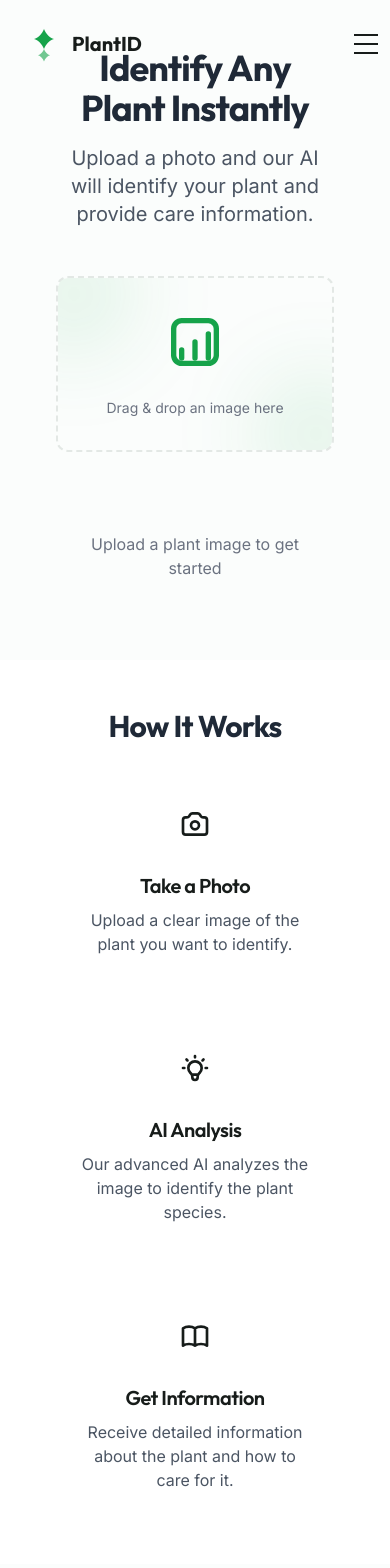
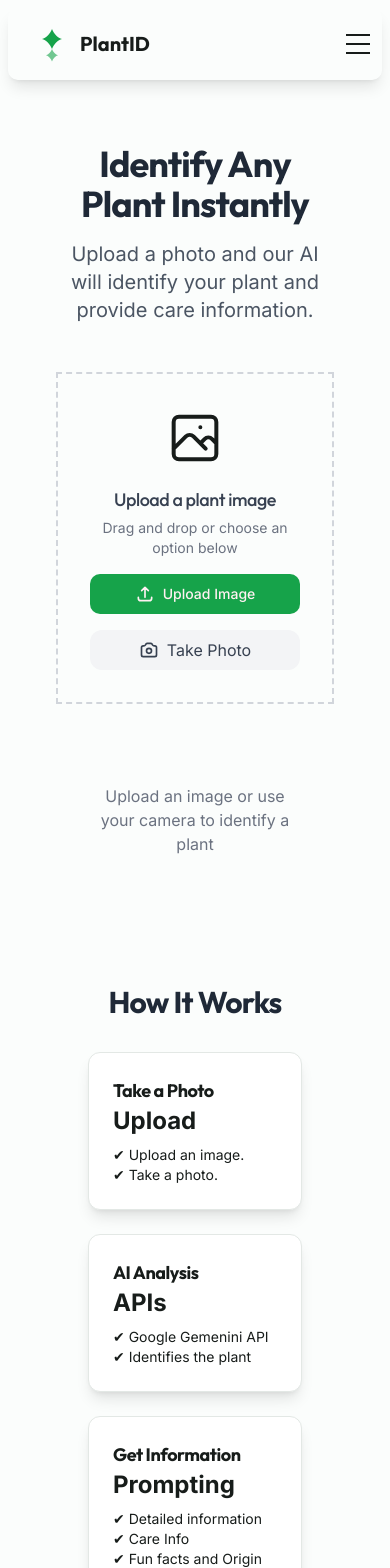
Before and after one commit to mira-sp/Plant-Identifier-Webapp, a Next.js app: page / in a window 390 px wide. Shown: the top 1568 px of the page. Built offline with nearby package versions, Linux system fonts and the light colour scheme.

Commit message:
Shadows and Taking Photo patch

```diff
--- a/app/components/ContactForm.js
+++ b/app/components/ContactForm.js
@@ -16,7 +16,7 @@ export default function ContactForm() {
   };
 
   return (
-    <div className="bg-white shadow-md rounded-lg p-6 max-w-md mx-auto">
+    <div className="bg-white shadow-ld rounded-lg border p-6 max-w-md mx-auto gap-6 my-8">
       <h2 className="text-xl font-bold mb-4">Say Hello</h2>
       <form onSubmit={handleSubmit}>
         <input type="text" name="name" placeholder="Name" onChange={handleChange} className="w-full p-2 mb-2 border rounded" required />
--- a/app/components/Header.js
+++ b/app/components/Header.js
@@ -19,8 +19,8 @@ export default function Header() {
   }, [])
 
   return (
-    <header className={`fixed top-0 left-0 right-0 z-50 transition-all duration-300 ${
-      isScrolled ? 'py-3 glassmorphism shadow-sm' : 'py-6 bg-transparent'
+    <header className={`fixed top-0 left-0 right-0 z-50 transition-all duration-300 shadow-lg m-2 rounded-md ${
+      isScrolled ? 'py-2 glassmorphism shadow-sm' : 'py-4 bg-transparent'
     }`}>
       <div className="container mx-auto px-6 md:px-12">
         <div className="flex items-center justify-between">
--- a/app/components/ImageUploader.js
+++ b/app/components/ImageUploader.js
@@ -6,31 +6,22 @@ import Image from 'next/image'
 export default function ImageUploader({ onImageUpload, isLoading }) {
   const [preview, setPreview] = useState(null)
   const [dragActive, setDragActive] = useState(false)
-  const [isVisible, setIsVisible] = useState(false)
+  const [cameraActive, setCameraActive] = useState(false)
+  const [cameraStream, setCameraStream] = useState(null)
+  const [cameraPermissionDenied, setCameraPermissionDenied] = useState(false)
+
   const fileInputRef = useRef(null)
-  const containerRef = useRef(null)
+  const videoRef = useRef(null)
+  const canvasRef = useRef(null)
 
+  // Clean up camera stream when component unmounts
   useEffect(() => {
-    setIsVisible(true)
-
-    const observer = new IntersectionObserver((entries) => {
-      entries.forEach(entry => {
-        if (entry.isIntersecting) {
-          setIsVisible(true)
-        }
-      })
-    }, { threshold: 0.1 })
-
-    if (containerRef.current) {
-      observer.observe(containerRef.current)
-    }
-
     return () => {
-      if (containerRef.current) {
-        observer.unobserve(containerRef.current)
+      if (cameraStream) {
+        cameraStream.getTracks().forEach(track => track.stop())
       }
     }
-  }, [])
+  }, [cameraStream])
 
   const handleFile = (file) => {
     if (!file) return
@@ -78,34 +69,147 @@ export default function ImageUploader({ onImageUpload, isLoading }) {
     }
   }
 
-  const handleClick = () => {
+  const handleFileUploadClick = () => {
     fileInputRef.current.click()
   }
 
+  const startCamera = async () => {
+    try {
+      const stream = await navigator.mediaDevices.getUserMedia({
+        video: {
+          facingMode: 'environment', // Use the back camera on phones if available
+          width: { ideal: 1280 },
+          height: { ideal: 720 }
+        }
+      })
+
+      setCameraStream(stream)
+      setCameraActive(true)
+      setCameraPermissionDenied(false)
+
+      // Connect the stream to the video element
+      if (videoRef.current) {
+        videoRef.current.srcObject = stream
+      }
+    } catch (err) {
+      console.error('Camera error:', err)
+      setCameraPermissionDenied(true)
+    }
+  }
+
+  const stopCamera = () => {
+    if (cameraStream) {
+      cameraStream.getTracks().forEach(track => track.stop())
+      setCameraStream(null)
+    }
+    setCameraActive(false)
+  }
+
+  const capturePhoto = () => {
+    if (!videoRef.current || !canvasRef.current) return
+
+    const video = videoRef.current
+    const canvas = canvasRef.current
+
+    // Set canvas dimensions to match video
+    canvas.width = video.videoWidth
+    canvas.height = video.videoHeight
+
+    // Draw the current video frame to the canvas
+    const ctx = canvas.getContext('2d')
+    ctx.drawImage(video, 0, 0, canvas.width, canvas.height)
+
+    // Convert canvas to blob
+    canvas.toBlob((blob) => {
+      // Create a File object from the blob
+      const capturedImage = new File([blob], 'captured-plant.jpg', { type: 'image/jpeg' })
+
+      // Stop the camera
+      stopCamera()
+
+      // Handle the file as if it was uploaded
+      handleFile(capturedImage)
+    }, 'image/jpeg', 0.95) // High quality JPEG
+  }
+
+  const resetImage = (e) => {
+    if (e) {
+      e.stopPropagation()
+    }
+    setPreview(null)
+    onImageUpload(null)
+  }
+
   return (
+    <div className="w-full max-w-md mx-auto">
+      <canvas ref={canvasRef} className="hidden"></canvas>
+
+      {cameraActive ? (
+        <div className="card p-4">
+          <div className="relative">
+            <video
+              ref={videoRef}
+              autoPlay
+              playsInline
+              className="w-full h-64 object-cover rounded-lg bg-black"
+            />
+            <div className="mt-4 flex justify-center space-x-4">
+              <button
+                type="button"
+                className="btn-primary"
+                onClick={capturePhoto}
+                disabled={isLoading}
+              >
+                Capture Photo
+              </button>
+              <button
+                type="button"
+                className="px-4 py-2 bg-gray-200 text-gray-700 rounded-lg hover:bg-gray-300 transition-colors"
+                onClick={stopCamera}
+              >
+                Cancel
+              </button>
+            </div>
+          </div>
+        </div>
+      ) : preview ? (
         <div
-      ref={containerRef}
-      className={`w-full max-w-md mx-auto transition-all duration-1000 transform ${
-        isVisible ? 'translate-y-0 opacity-100' : 'translate-y-10 opacity-0'
-      }`}
+          className="card p-4 text-center"
+          onClick={handleFileUploadClick}
         >
+          <div className="relative">
+            <div className="relative h-64 w-full rounded-lg overflow-hidden mb-4">
+              <Image
+                src={preview}
+                alt="Plant preview"
+                fill
+                style={{ objectFit: 'contain' }}
+              />
+            </div>
+            <div className="flex justify-center space-x-4">
+              <button
+                type="button"
+                className="btn-primary"
+                onClick={resetImage}
+                disabled={isLoading}
+              >
+                Change Image
+              </button>
+            </div>
+          </div>
+        </div>
+      ) : (
         <div
-        className={`relative overflow-hidden rounded-xl border-2 border-dashed p-8 text-center transition-all duration-300 ${
-          dragActive
-            ? 'border-primary bg-primary/5 scale-105'
-            : 'border-border hover:border-primary/50 hover:bg-secondary/50'
-        } cursor-pointer`}
-        onClick={handleClick}
+          className={`card border-2 border-dashed p-8 text-center ${
+            dragActive ? 'border-primary-500 bg-primary-50' : 'border-gray-300'
+          } transition-colors duration-200 cursor-pointer relative`}
+          onClick={handleFileUploadClick}
           onDragEnter={handleDrag}
           onDragLeave={handleDrag}
           onDragOver={handleDrag}
           onDrop={handleDrop}
           aria-label="Drop zone for plant images"
         >
-        {/* Decorative background elements */}
-        <div className="absolute -right-12 -bottom-12 w-32 h-32 bg-primary/10 rounded-full blur-2xl"></div>
-        <div className="absolute -left-12 -top-12 w-32 h-32 bg-primary/10 rounded-full blur-2xl"></div>
-
           <input
             ref={fileInputRef}
             type="file"
@@ -115,27 +219,56 @@ export default function ImageUploader({ onImageUpload, isLoading }) {
             disabled={isLoading}
           />
 
-        {!preview ? (
-          <div className="relative z-10">
-            <div className="flex justify-center mb-6">
-              <div className="relative h-16 w-16 animate-float">
-                <svg className="w-full h-full text-primary" viewBox="0 0 24 24" fill="none" xmlns="http://www.w3.org/2000/svg">
-                  <path d="M7 18V15M12 18V12M17 18V9" stroke="currentColor" strokeWidth="2" strokeLinecap="round" strokeLinejoin="round"/>
-                  <rect x="4" y="4" width="16" height="16" rx="3" stroke="currentColor" strokeWidth="2"/>
+          <div className="flex justify-center mb-4">
+            <svg className="w-16 h-16 text-primary-400" fill="none" viewBox="0 0 24 24" stroke="currentColor">
+              <path strokeLinecap="round" strokeLinejoin="round" strokeWidth={1.5} d="M4 16l4.586-4.586a2 2 0 012.828 0L16 16m-2-2l1.586-1.586a2 2 0 012.828 0L20 14m-6-6h.01M6 20h12a2 2 0 002-2V6a2 2 0 00-2-2H6a2 2 0 00-2 2v12a2 2 0 002 2z" />
             </svg>
           </div>
+          <h3 className="text-lg font-medium text-gray-700 mb-1">Upload a plant image</h3>
+          <p className="text-sm text-gray-500 mb-4">Drag and drop or choose an option below</p>
+
+          <div className="flex flex-col sm:flex-row justify-center gap-4 max-w-xs mx-auto">
+            <button
+              type="button"
+              className="btn-primary"
+              disabled={isLoading}
+              onClick={(e) => {
+                e.stopPropagation()
+                handleFileUploadClick()
+              }}
+            >
+              <div className="flex items-center justify-center">
+                <svg className="w-5 h-5 mr-2" fill="none" viewBox="0 0 24 24" stroke="currentColor">
+                  <path strokeLinecap="round" strokeLinejoin="round" strokeWidth={2} d="M4 16v1a3 3 0 003 3h10a3 3 0 003-3v-1m-4-8l-4-4m0 0L8 8m4-4v12" />
+                </svg>
+                Upload Image
               </div>
-          <p className="text-sm text-gray-500">Drag & drop an image here</p>
+            </button>
+
+            <button
+              type="button"
+              className="px-4 py-2 bg-gray-100 text-gray-700 rounded-lg hover:bg-gray-200 transition-colors flex items-center justify-center"
+              onClick={(e) => {
+                e.stopPropagation()
+                startCamera()
+              }}
+              disabled={isLoading}
+            >
+              <svg className="w-5 h-5 mr-2" fill="none" viewBox="0 0 24 24" stroke="currentColor">
+                <path strokeLinecap="round" strokeLinejoin="round" strokeWidth={2} d="M3 9a2 2 0 012-2h.93a2 2 0 001.664-.89l.812-1.22A2 2 0 0110.07 4h3.86a2 2 0 011.664.89l.812 1.22A2 2 0 0018.07 7H19a2 2 0 012 2v9a2 2 0 01-2 2H5a2 2 0 01-2-2V9z" />
+                <path strokeLinecap="round" strokeLinejoin="round" strokeWidth={2} d="M15 13a3 3 0 11-6 0 3 3 0 016 0z" />
+              </svg>
+              Take Photo
+            </button>
           </div>
-      ) : (
-        <div className="relative z-10">
-          <img
-            src={preview}
-            alt="Preview"
-            className="max-w-full h-auto rounded-lg"
-          />
+
+          {cameraPermissionDenied && (
+            <div className="mt-4 p-2 bg-red-50 text-red-600 text-sm rounded">
+              Camera access was denied. Please check your browser settings.
             </div>
           )}
         </div>
+      )}
     </div>
-)}
+  )
+}
--- a/app/components/PlantInfo.js
+++ b/app/components/PlantInfo.js
@@ -16,7 +16,7 @@ export default function PlantInfo({ plantData }) {
   ]
 
   return (
-    <div className="card w-full max-w-2xl mx-auto">
+    <div className="card w-full max-w-2xl mx-auto bg-white shadow-lg p-6 rounded-lg border ">
       <div className="flex items-center mb-6">
         <div className="w-12 h-12 rounded-full bg-primary-100 flex items-center justify-center mr-4">
           <svg className="w-6 h-6 text-primary-600" fill="none" viewBox="0 0 24 24" stroke="currentColor">
--- a/app/components/PricingBoxes.js
+++ b/app/components/PricingBoxes.js
@@ -1,24 +1,40 @@
 // components/PricingBoxes.jsx
 export default function PricingBoxes() {
   return (
+    <section id="about" className="py-12 px-6">
+      <div className="container mx-auto max-w-4xl">
+        <h2 className="text-3xl font-bold text-gray-800 mb-6 text-center">
+          How It Works
+        </h2>
         <div className="flex flex-col md:flex-row justify-center gap-6 my-8">
           <div className="bg-white shadow-lg p-6 rounded-lg border w-full md:w-1/3">
-          <h3 className="text-lg font-bold">Landing Page</h3>
-          <p className="text-2xl font-bold">$1,300</p>
+            <h3 className="text-lg font-bold">Take a Photo</h3>
+            <p className="text-2xl font-bold">Upload</p>
             <ul className="text-sm mt-2">
-            <li>✔ Framer design & build</li>
-            <li>✔ Responsive design</li>
-            <li>✔ Ready in 2 weeks</li>
+              <li>✔ Upload an image.</li>
+              <li>✔ Take a photo.</li>
             </ul>
           </div>
           <div className="bg-white shadow-lg p-6 rounded-lg border w-full md:w-1/3">
-          <h3 className="text-lg font-bold">Multiple Pages</h3>
-          <p className="text-2xl font-bold">$2,100</p>
+            <h3 className="text-lg font-bold">AI Analysis</h3>
+            <p className="text-2xl font-bold">APIs</p>
             <ul className="text-sm mt-2">
-            <li>✔ CMS Integration</li>
-            <li>✔ Ready in 2-6 weeks</li>
+              <li>✔ Google Gemenini API</li>
+              <li>✔ Identifies the plant </li>
+            </ul>
+          </div>
+
+          <div className="bg-white shadow-lg p-6 rounded-lg border w-full md:w-1/3">
+            <h3 className="text-lg font-bold">Get Information</h3>
+            <p className="text-2xl font-bold">Prompting</p>
+            <ul className="text-sm mt-2">
+              <li>✔ Detailed information</li>
+              <li>✔ Care Info</li>
+              <li>✔ Fun facts and Origin</li>
             </ul>
           </div>
         </div>
+      </div>
+    </section>
   );
 }
--- a/app/page.js
+++ b/app/page.js
@@ -8,8 +8,6 @@ import PlantInfo from "./components/PlantInfo";
 import LoadingState from "./components/LoadingState";
 import PricingBox from "./components/PricingBoxes";
 import ContactForm from "./components/ContactForm";
-
-
 
 export default function Home() {
   const [plantData, setPlantData] = useState(null);
@@ -55,7 +53,7 @@ export default function Home() {
       <Header />
       <main className="flex-grow">
         <section className="py-12 px-6">
-          <div className="container mx-auto text-center mb-12">
+          <div className="container mx-auto text-center mb-12 mt-24">
             <h1 className="text-4xl md:text-5xl font-bold text-gray-800 mb-4">
               Identify Any Plant Instantly
             </h1>
@@ -89,94 +87,10 @@ export default function Home() {
               ) : (
                 <div className="text-center p-8">
                   <p className="text-gray-500">
-                    Upload a plant image to get started
+                  Upload an image or use your camera to identify a plant
                   </p>
                 </div>
               )}
-            </div>
-          </div>
-        </section>
-
-        <section id="about" className="py-12 px-6 bg-white">
-          <div className="container mx-auto max-w-4xl">
-            <h2 className="text-3xl font-bold text-gray-800 mb-6 text-center">
-              How It Works
-            </h2>
-
-            <div className="grid grid-cols-1 md:grid-cols-3 gap-8">
-              <div className="text-center p-6">
-                <div className="w-16 h-16 bg-primary-100 rounded-full flex items-center justify-center mx-auto mb-4">
-                  <svg
-                    className="w-8 h-8 text-primary-600"
-                    fill="none"
-                    viewBox="0 0 24 24"
-                    stroke="currentColor"
-                  >
-                    <path
-                      strokeLinecap="round"
-                      strokeLinejoin="round"
-                      strokeWidth={2}
-                      d="M3 9a2 2 0 012-2h.93a2 2 0 001.664-.89l.812-1.22A2 2 0 0110.07 4h3.86a2 2 0 011.664.89l.812 1.22A2 2 0 0018.07 7H19a2 2 0 012 2v9a2 2 0 01-2 2H5a2 2 0 01-2-2V9z"
-                    />
-                    <path
-                      strokeLinecap="round"
-                      strokeLinejoin="round"
-                      strokeWidth={2}
-                      d="M15 13a3 3 0 11-6 0 3 3 0 016 0z"
-                    />
-                  </svg>
-                </div>
-                <h3 className="text-xl font-semibold mb-2">Take a Photo</h3>
-                <p className="text-gray-600">
-                  Upload a clear image of the plant you want to identify.
-                </p>
-              </div>
-
-              <div className="text-center p-6">
-                <div className="w-16 h-16 bg-primary-100 rounded-full flex items-center justify-center mx-auto mb-4">
-                  <svg
-                    className="w-8 h-8 text-primary-600"
-                    fill="none"
-                    viewBox="0 0 24 24"
-                    stroke="currentColor"
-                  >
-                    <path
-                      strokeLinecap="round"
-                      strokeLinejoin="round"
-                      strokeWidth={2}
-                      d="M9.663 17h4.673M12 3v1m6.364 1.636l-.707.707M21 12h-1M4 12H3m3.343-5.657l-.707-.707m2.828 9.9a5 5 0 117.072 0l-.548.547A3.374 3.374 0 0014 18.469V19a2 2 0 11-4 0v-.531c0-.895-.356-1.754-.988-2.386l-.548-.547z"
-                    />
-                  </svg>
-                </div>
-                <h3 className="text-xl font-semibold mb-2">AI Analysis</h3>
-                <p className="text-gray-600">
-                  Our advanced AI analyzes the image to identify the plant
-                  species.
-                </p>
-              </div>
-
-              <div className="text-center p-6">
-                <div className="w-16 h-16 bg-primary-100 rounded-full flex items-center justify-center mx-auto mb-4">
-                  <svg
-                    className="w-8 h-8 text-primary-600"
-                    fill="none"
-                    viewBox="0 0 24 24"
-                    stroke="currentColor"
-                  >
-                    <path
-                      strokeLinecap="round"
-                      strokeLinejoin="round"
-                      strokeWidth={2}
-                      d="M12 6.253v13m0-13C10.832 5.477 9.246 5 7.5 5S4.168 5.477 3 6.253v13C4.168 18.477 5.754 18 7.5 18s3.332.477 4.5 1.253m0-13C13.168 5.477 14.754 5 16.5 5c1.747 0 3.332.477 4.5 1.253v13C19.832 18.477 18.247 18 16.5 18c-1.746 0-3.332.477-4.5 1.253"
-                    />
-                  </svg>
-                </div>
-                <h3 className="text-xl font-semibold mb-2">Get Information</h3>
-                <p className="text-gray-600">
-                  Receive detailed information about the plant and how to care
-                  for it.
-                </p>
-              </div>
             </div>
           </div>
         </section>
@@ -189,7 +103,6 @@ export default function Home() {
           {" "}
           <ContactForm />
         </div>
-
       </main>
       <Footer />
     </>
```
Also changed, not shown: 1 other file (tests, documents, lock files or other folders). Lines whose indentation alone changed are shown as unchanged.
